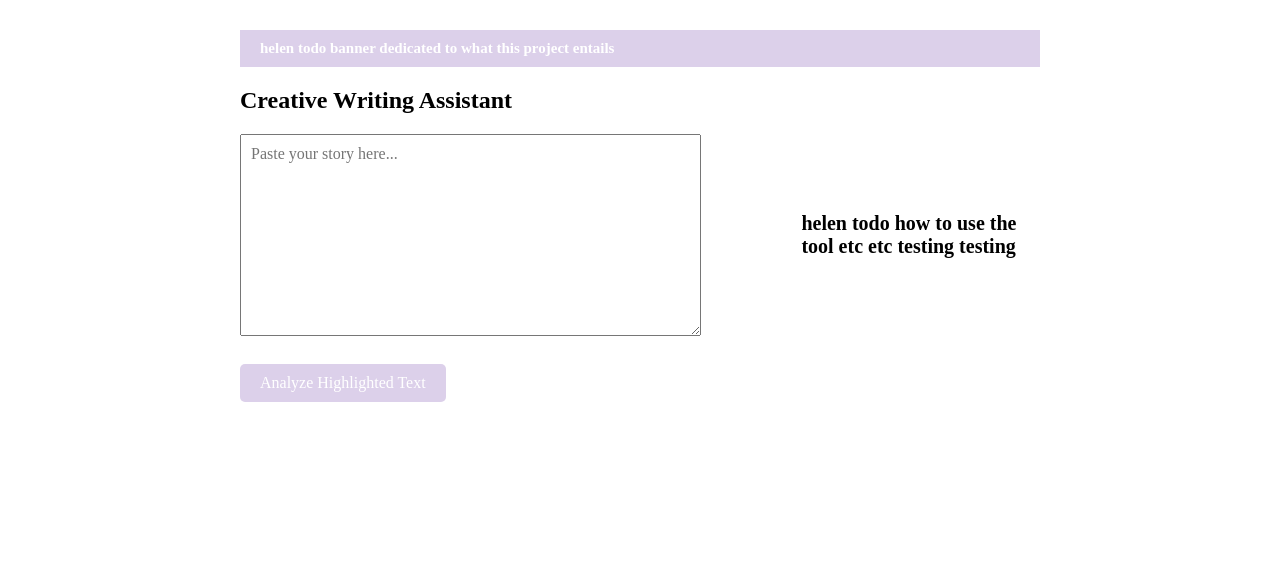
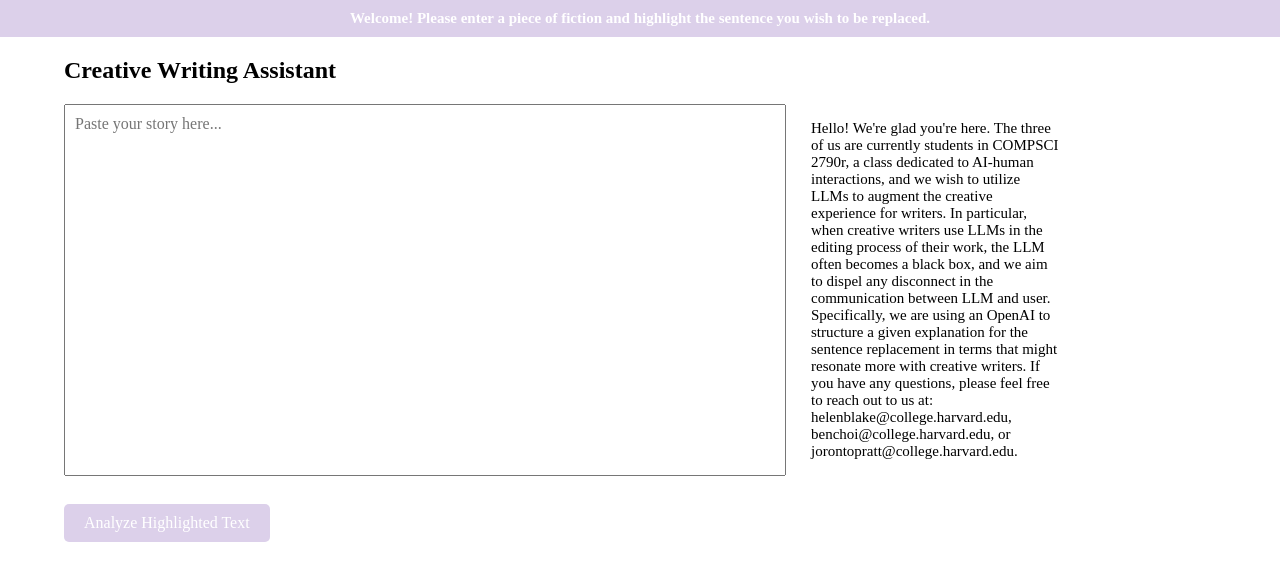
Before and after one commit to helenblake13/cs279r-project, a React (Create React App) app: page / in a window 1280 px wide. Shown: the top 580 px of the page. Built offline with nearby package versions, Linux system fonts and the light colour scheme.

Commit message:
wonky text wraparound stuff but otherwise okay

```diff
--- a/src/App.js
+++ b/src/App.js
@@ -54,13 +54,15 @@ function App() {
   };
 
   return (
-    <div style={{ padding: "20px", borderRadius: "5px", maxWidth: "800px", fontFamily: "EB Garamond", margin: "0 auto" }}>
+    <div style={{ borderRadius: "5px", fontFamily: "EB Garamond", margin: "0 auto" }}>
 
-      <h1 style= {{ padding: "10px 20px", backgroundColor: "#dcd0ea", color: "white", fontSize: "15px" }}> helen todo banner dedicated to what this project entails </h1>
+      <h1 style= {{ padding: "10px 20px", backgroundColor: "#dcd0ea", color: "white", fontSize: "15px", textAlign: "center", width: "100vw", margin: "0", boxSizing: "border-box" }}> Welcome! Please enter a piece of fiction and highlight the sentence you wish to be replaced. </h1>
+
+      <div style = {{ marginLeft: "5%" }}>
 
         <h2>Creative Writing Assistant</h2>
 
-      <div style={{ display: "flex", alignItems: "center", columnGap: "100px" }}>
+        <div style={{ display: "flex", alignItems: "center", columnGap: "25px" }}>
 
           <textarea
             value={story}
@@ -69,10 +71,17 @@ function App() {
             rows="10"
             cols="60"
             placeholder="Paste your story here..."
-          style={{ padding: "10px", fontFamily: "EB Garamond", fontSize: "16px", width: "100%" }}
+            style={{ padding: "10px", fontFamily: "EB Garamond", fontSize: "16px", width: "700px", height: "350px", resize: "none" }}
           />
 
-        <h1 style={{ fontSize: "20px" }}>helen todo how to use the tool etc etc testing testing</h1>
+          <h1 style={{ fontSize: "15px", fontWeight: "lighter", alignItems: "justify", maxWidth: "250px" }}> Hello! We're glad you're here.
+          The three of us are currently students in COMPSCI 2790r, a class dedicated to AI-human interactions,
+          and we wish to utilize LLMs to augment the creative experience for writers. In particular, when
+          creative writers use LLMs in the editing process of their work, the LLM often becomes a black box,
+          and we aim to dispel any disconnect in the communication between LLM and user. Specifically, we are using
+          an OpenAI to structure a given explanation for the sentence replacement in terms that might resonate more with
+          creative writers. If you have any questions, please feel free to reach out to us at: helenblake@college.harvard.edu,
+          benchoi@college.harvard.edu, or jorontopratt@college.harvard.edu.</h1>
 
         </div>
 
@@ -99,23 +108,25 @@ function App() {
         {highlightedText && (
           <div style={{ marginTop: "20px" }}>
             <h3>Highlighted Sentence:</h3>
-          <p>{highlightedText}</p>
+            <p style = {{ overflowWrap: "anywhere" }}>{highlightedText}</p>
           </div>
         )}
 
         {analysis && (
           <div style={{ marginTop: "20px" }}>
             <h3>Analysis:</h3>
-          <p style={{ whiteSpace: "pre-wrap", fontFamily: "EB Garamond" }}>{analysis}</p>
+            <p style={{ whiteSpace: "pre-wrap", overflowWrap: "normal", fontFamily: "EB Garamond" }}>{analysis}</p>
           </div>
         )}
 
         {rewrite && (
           <div style={{ marginTop: "20px" }}>
             <h3>Rewritten Version:</h3>
-          <p style={{ whiteSpace: "pre-wrap", fontFamily: "EB Garamond" }}>{rewrite}</p>
+            <p style={{ whiteSpace: "pre-wrap", overflowWrap: "normal", fontFamily: "EB Garamond" }}>{rewrite}</p>
           </div>
         )}
+      </div>
+
     </div>
   );
 }
```
Lines whose indentation alone changed are shown as unchanged.
